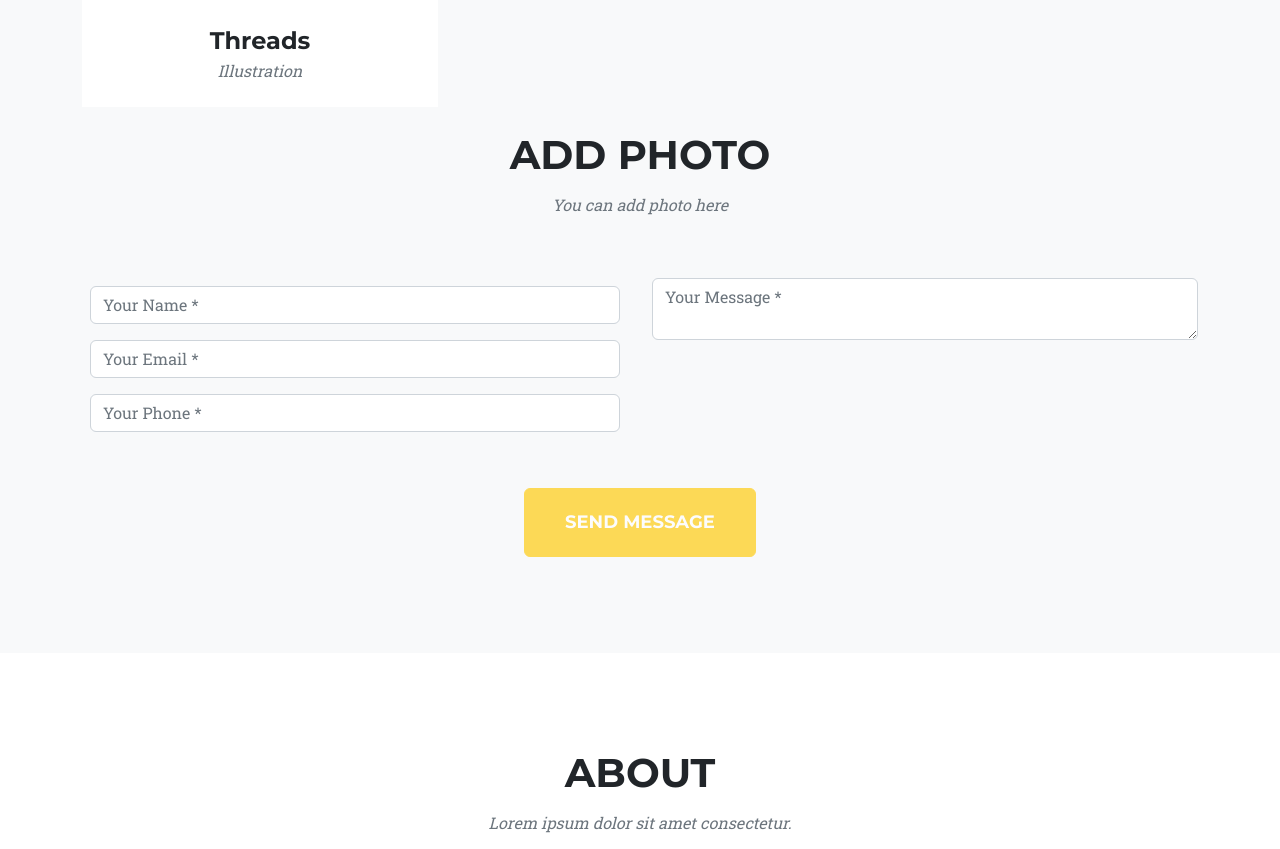
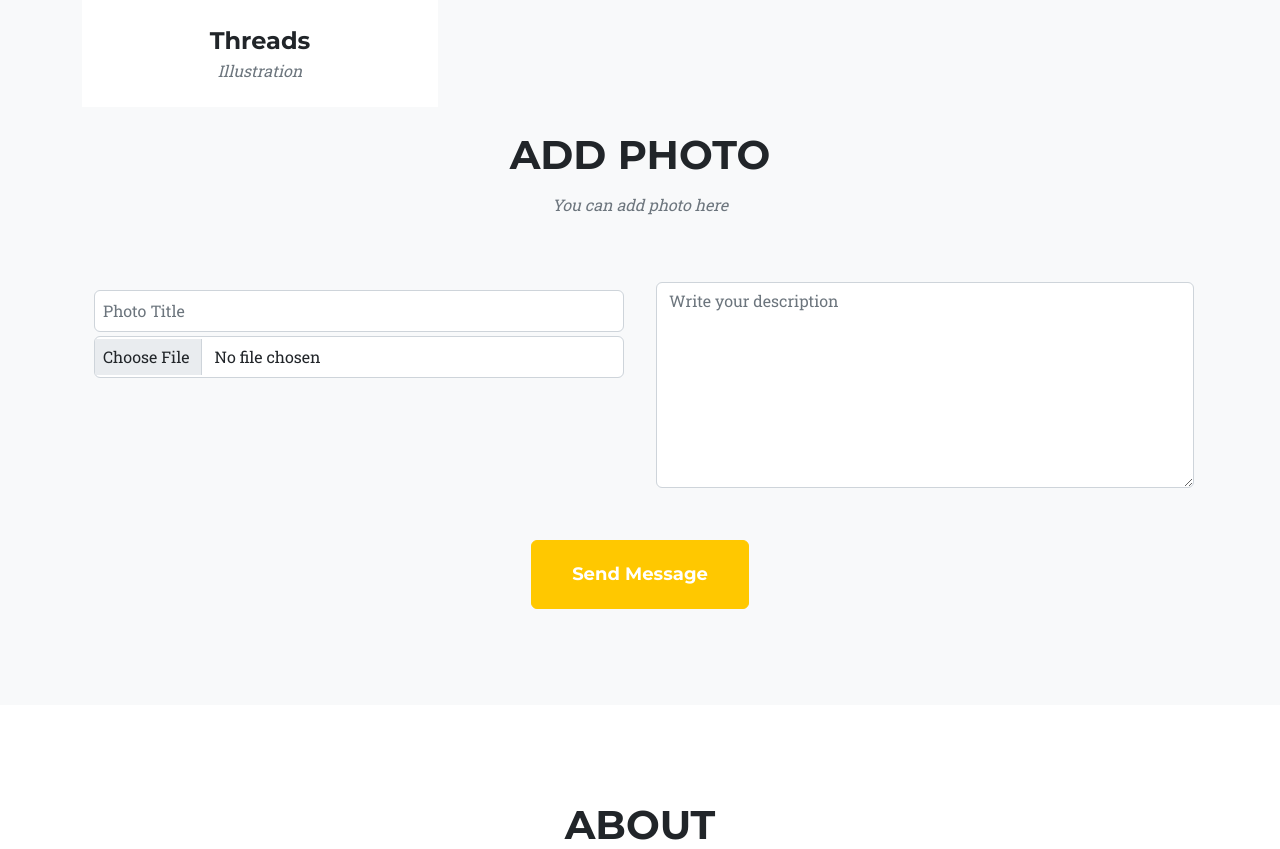
Before and after one commit to omercanhocaoglu/Agency, a Node server app: page / in a window 1280 px wide. Shown: the part 1912-2761 px from the top of the page. Run offline with Node 20, Linux system fonts and the light colour scheme; some libraries are stand-ins or nearby versions.

Commit message:
req body işlemleri yapıldı

```diff
--- a/app.js
+++ b/app.js
@@ -10,11 +10,16 @@ app.set('view engine', 'ejs');
 
 // MIDDLEWARES
 app.use(express.static('public'));
+app.use(express.urlencoded({ extended: true }));
+app.use(express.json());
 
 // ROUTES
 app.get('/', ( req, res ) => {
-    // res.sendFile(path.resolve(__dirname, 'temp/index.ejs'));
     res.render('index');
+});
+app.post('/photos', ( req, res ) => {
+    console.log(req.body);
+    res.redirect('/');
 });
 app.listen(port, () => {
     console.log(`Sunucu port ${port}'de çalışmaktadır.`)
--- a/views/index.ejs
+++ b/views/index.ejs
@@ -106,54 +106,31 @@
                         <h2 class="section-heading text-uppercase">Add Photo</h2>
                         <h3 class="section-subheading text-muted">You can add photo here</h3>
                     </div>
-                    <form id="contactForm" data-sb-form-api-token="API_TOKEN">
+                    <!-- Form -->
+                    <form method="POST" action="/photos">
                         <div class="row align-items-stretch mb-5">
                             <div class="col-md-6">
                                 <div class="form-group p-2">
-                                    <!-- Name input-->
-                                    <input class="form-control" id="name" type="text" placeholder="Your Name *" data-sb-validations="required" />
-                                    <div class="invalid-feedback" data-sb-feedback="name:required">A name is required.</div>
-                                </div>
-                                <div class="form-group p-2">
-                                    <!-- Email address input-->
-                                    <input class="form-control" id="email" type="email" placeholder="Your Email *" data-sb-validations="required,email" />
-                                    <div class="invalid-feedback" data-sb-feedback="email:required">An email is required.</div>
-                                    <div class="invalid-feedback" data-sb-feedback="email:email">Email is not valid.</div>
-                                </div>
-                                <div class="form-group mb-md-0 p-2">
-                                    <!-- Phone number input-->
-                                    <input class="form-control" id="phone" type="tel" placeholder="Your Phone *" data-sb-validations="required" />
-                                    <div class="invalid-feedback" data-sb-feedback="phone:required">A phone number is required.</div>
+                                    <!-- Title input-->
+                                    <input class="form-control p-2 m-1" name="title" type="text" placeholder="Photo Title" required />
+                                    <input class="form-control p-2 m-1" name="image" type="file" />
                                 </div>
                             </div>
                             <div class="col-md-6">
-                                <div class="form-group form-group-textarea mb-md-0">
-                                    <!-- Message input-->
-                                    <textarea class="form-control" id="message" placeholder="Your Message *" data-sb-validations="required"></textarea>
-                                    <div class="invalid-feedback" data-sb-feedback="message:required">A message is required.</div>
+                                <div class="form-group form-group-textarea m-1">
+                                    <!-- Description input-->
+                                    <textarea class="form-control" rows="8" name="description" placeholder="Write your description" required></textarea>
                                 </div>
                             </div>
                         </div>
-                        <!-- Submit success message-->
-                        <!---->
-                        <!-- This is what your users will see when the form-->
-                        <!-- has successfully submitted-->
-                        <div class="d-none" id="submitSuccessMessage">
-                            <div class="text-center text-white mb-3">
-                                <div class="fw-bolder">Form submission successful!</div>
-                                To activate this form, sign up at
-                                <br />
-                                <a href="https://startbootstrap.com/solution/contact-forms">https://startbootstrap.com/solution/contact-forms</a>
-                            </div>
+                        <!-- Submit Button-->
+                        <div class="text-center">
+                            <button class="btn btn-primary btn-xl" type="submit">
+                                Send Message
+                            </button>
                         </div>
-                        <!-- Submit error message-->
-                        <!---->
-                        <!-- This is what your users will see when there is-->
-                        <!-- an error submitting the form-->
-                        <div class="d-none" id="submitErrorMessage"><div class="text-center text-danger mb-3">Error sending message!</div></div>
-                        <!-- Submit Button-->
-                        <div class="text-center"><button class="btn btn-primary btn-xl text-uppercase disabled" id="submitButton" type="submit">Send Message</button></div>
                     </form>
+                    <!-- Form -->
                 </div>
             </div>
         </section>
```
